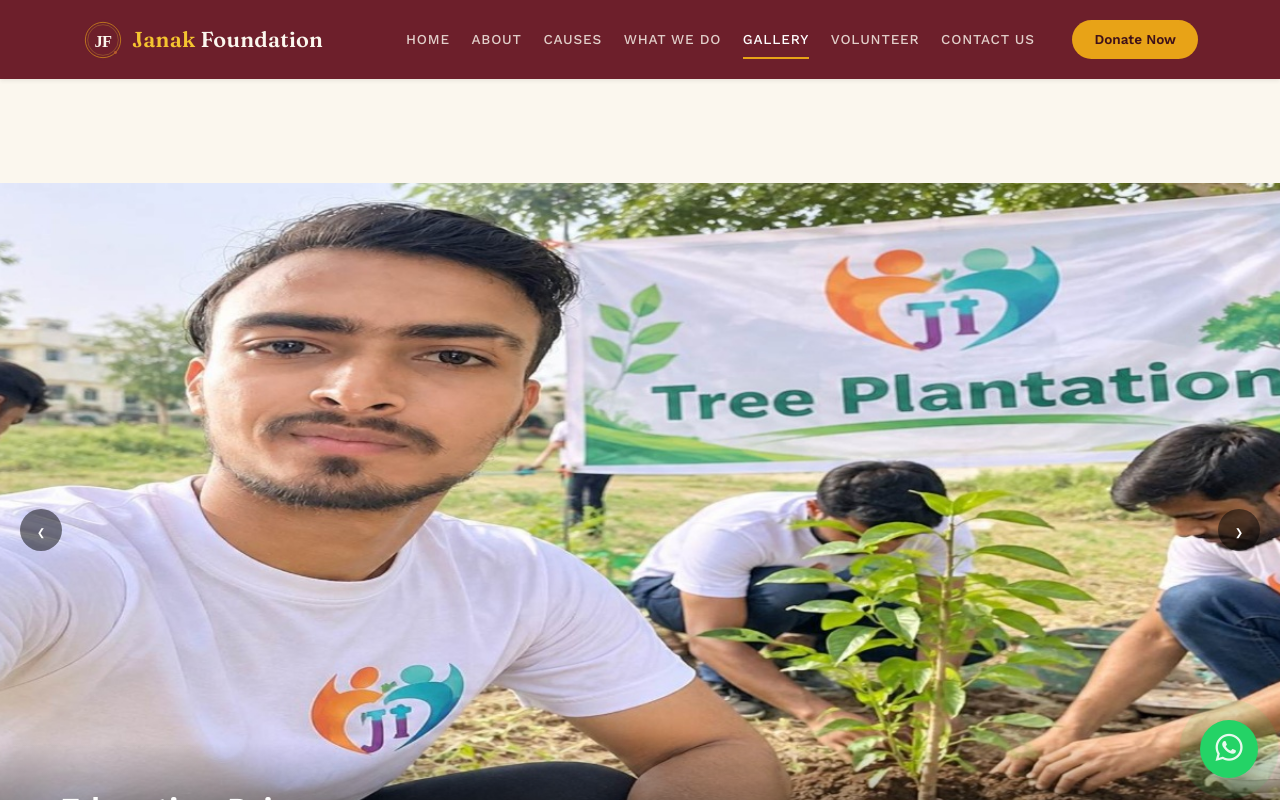
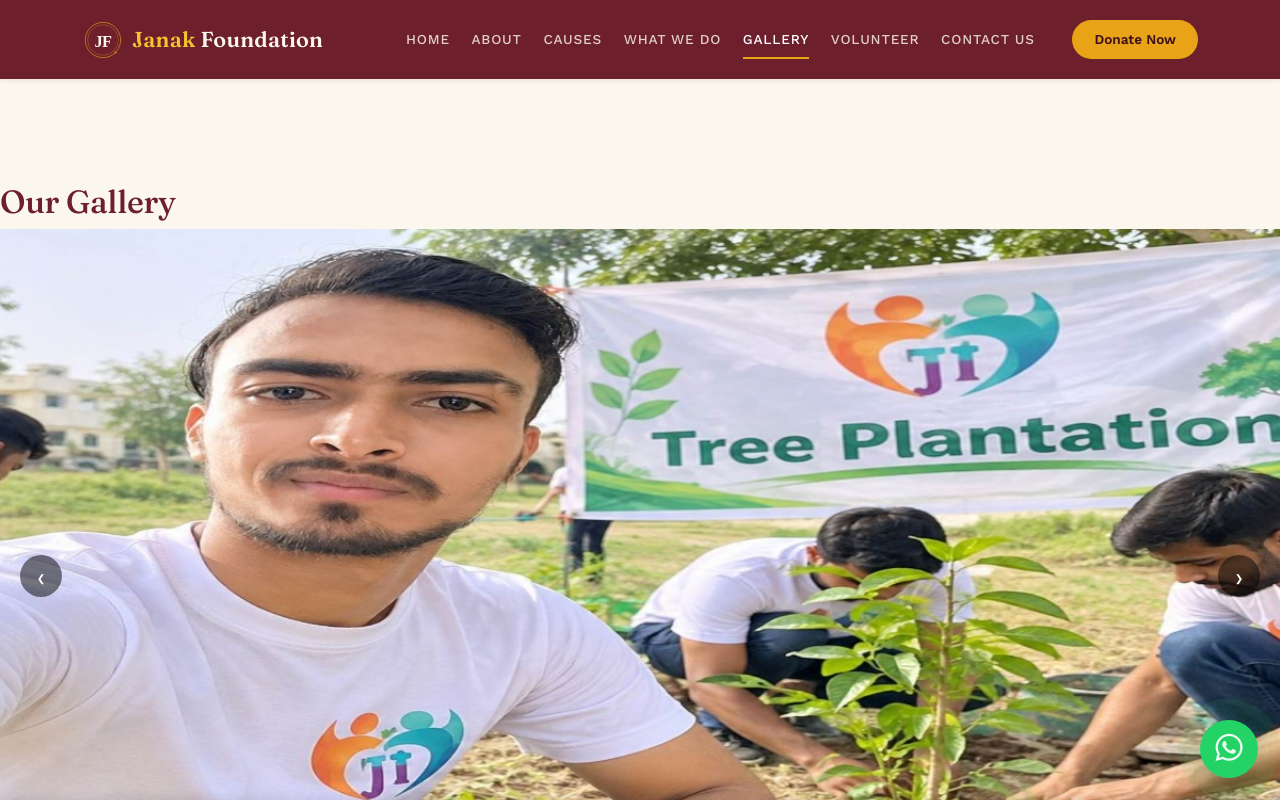
Before and after one commit to Vijayit70/janak-foundation, a React (Vite) app: page /gallery in a window 1280 px wide. Shown: the top 800 px of the page. Built offline with nearby package versions, Linux system fonts and the light colour scheme.

Commit message:
Add gallery heading to Gallery component

```diff
--- a/src/pages/Gallery.jsx
+++ b/src/pages/Gallery.jsx
@@ -50,6 +50,7 @@
 
   return (
     <section className="gallery" id="gallery">
+      <h2 className="gallery-heading">Our Gallery</h2>
 
       {/* ===== SLIDER (sabse pehle) ===== */}
       <div className="slider">
```
